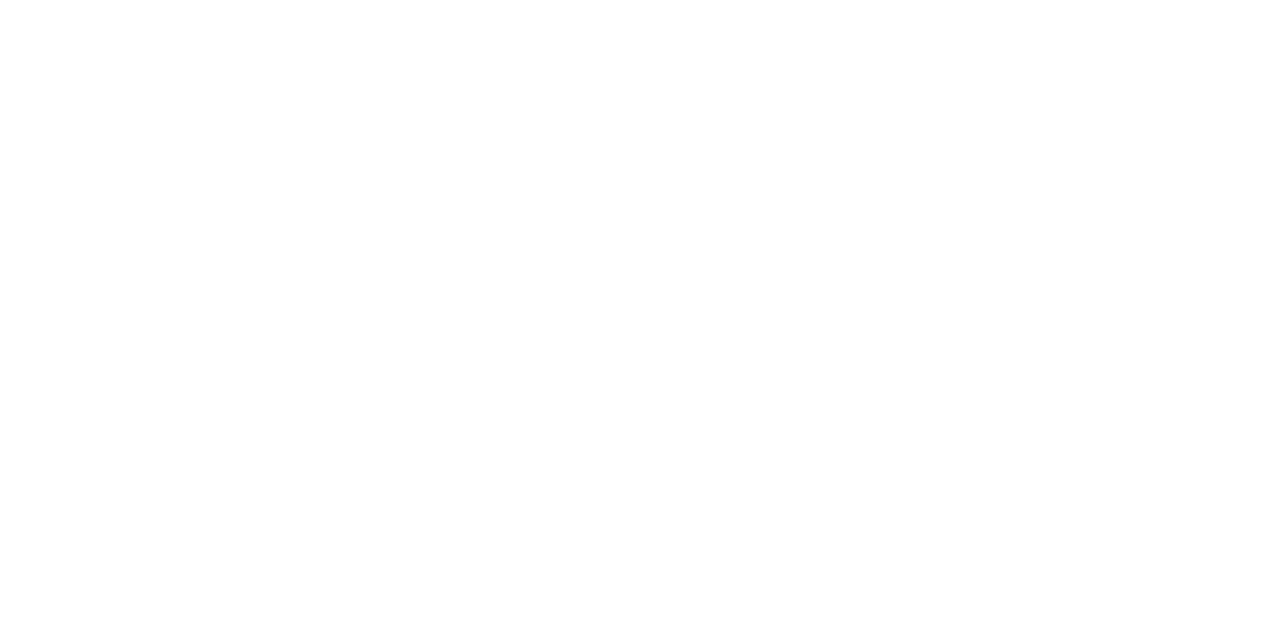
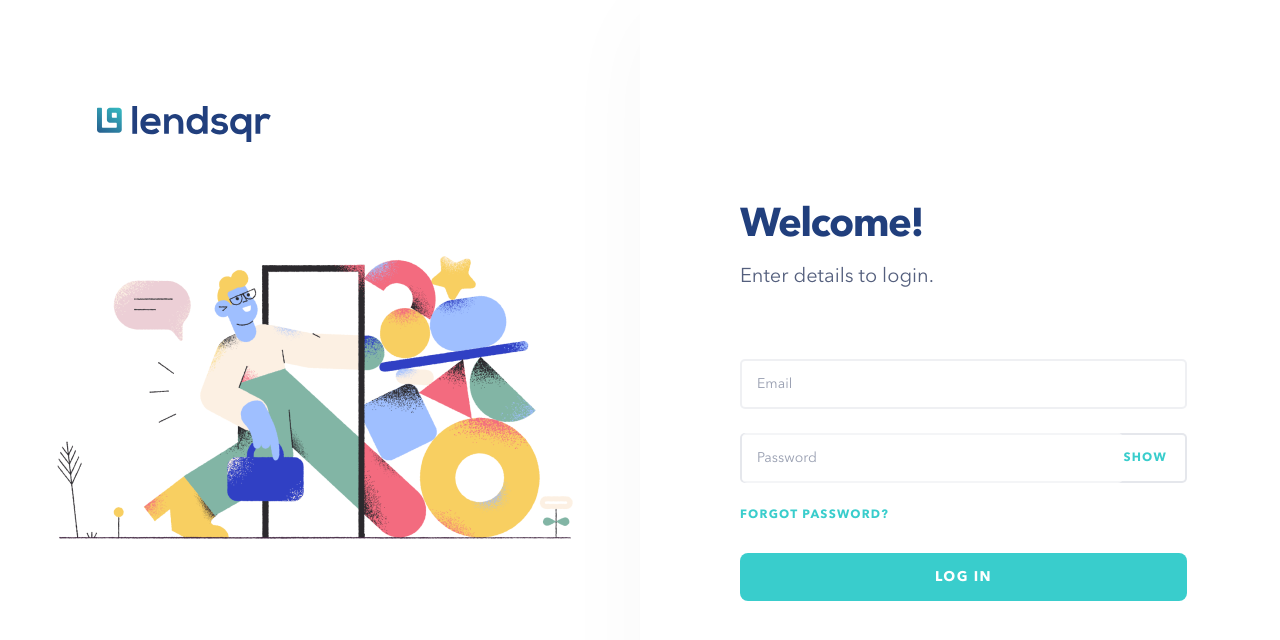
Before and after one commit to bjorndonald/lendsqr-fe-test, a React (Create React App) app: page / in a window 1280 px wide. Shown: the top 640 px of the page. Built offline with nearby package versions, Linux system fonts and the light colour scheme.

Commit message:
Completed Login page in pages/login and features/login

```diff
--- /dev/null
+++ b/src/features/login/leftside/LeftSide.tsx
@@ -0,0 +1,16 @@
+import React from 'react'
+import LogoGraphic from '../../../graphics/Logo.graphic'
+import './leftside.style.scss'
+
+function LeftSide() {
+    return (
+        <div id='left-side'>
+            <a href="/" className="logo">
+                <LogoGraphic />
+            </a>
+            <img src="/images/login/login-graphic.png" alt="" />
+        </div>
+    )
+}
+
+export default LeftSide
--- /dev/null
+++ b/src/features/login/leftside/leftside.style.scss
@@ -0,0 +1,16 @@
+#left-side {
+    width: 50%;
+    height: 100%;
+    position: relative;
+    padding: 106px 97px;
+    background-color: #ffffff;
+
+    img {
+        position: absolute;
+        top: 50%;
+        left: 50%;
+        transform: translate(-50%, -50%);
+        width: 600px;
+        height: auto;
+    }
+}
--- /dev/null
+++ b/src/features/login/rightside/RightSide.tsx
@@ -0,0 +1,40 @@
+import React from 'react'
+import { useNavigate } from 'react-router-dom';
+import './right-side.style.scss'
+
+function RightSide() {
+  const navigate = useNavigate();
+
+  return (
+    <div id='right-side'>
+      <div className="body">
+        <div className="d-flex top flex-column">
+          <h2>Welcome!</h2>
+          <h4>Enter details to login.</h4>
+        </div>
+
+        <form>
+          <div className="form-group">
+            <input type="text" placeholder='Email' />
+          </div>
+          <div className="form-group">
+            <div className="form-password">
+              <input type="text" placeholder='Password' />
+              <a>SHOW</a>
+            </div>
+          </div>
+          <a>FORGOT PASSWORD?</a>
+
+          <button onClick={() => {
+            navigate('/users', { replace: true });
+          }} className='d-flex align-items-center justify-content-center'>
+            LOG IN
+          </button>
+        </form>
+      </div>
+
+    </div>
+  )
+}
+
+export default RightSide
--- /dev/null
+++ b/src/features/login/rightside/right-side.style.scss
@@ -0,0 +1,127 @@
+#right-side {
+    width: 50%;
+    z-index: 3;
+    height: 100%;
+    display: flex;
+    align-items: center;
+    background: #FFFFFF;
+    box-shadow: 0px 15px 90px rgba(0, 0, 0, 0.03);
+
+    .body {
+        width: 447px;
+        margin-left: 100px;
+        display: flex;
+        flex-direction: column;
+
+        .top {
+            margin-bottom: 60px;
+
+            h2 {
+                font-family: 'Avenir Next';
+                font-style: normal;
+                font-weight: 700;
+                font-size: 40px;
+                line-height: 55px;
+                letter-spacing: -0.04em;
+                color: #213F7D;
+                margin-bottom: 10px;
+            }
+
+            h4 {
+                font-family: 'Avenir Next';
+                font-style: normal;
+                font-weight: 400;
+                font-size: 20px;
+                line-height: 27px;
+                color: #545F7D;
+            }
+        }
+
+        form {
+            display: flex;
+            flex-direction: column;
+
+            button {
+                width: 100%;
+                margin-top: 30px;
+                background: #39CDCC;
+                border-radius: 8px;
+                height: 48px;
+                border: none;
+                font-family: 'Avenir Next';
+                font-style: normal;
+                font-weight: 600;
+                font-size: 14px;
+                line-height: 19px;
+                text-align: center;
+                letter-spacing: 0.1em;
+                text-transform: uppercase;
+                color: #FFFFFF;
+            }
+
+            a {
+                font-family: 'Avenir Next';
+                font-style: normal;
+                font-weight: 600;
+                font-size: 12px;
+                line-height: 16px;
+                letter-spacing: 0.1em;
+                text-transform: uppercase;
+                color: #39CDCC;
+            }
+
+            .form-group {
+                margin-bottom: 24px;
+
+                input {
+                    padding: 15px;
+                    width: 100%;
+                    height: 50px;
+                    background: #FFFFFF;
+                    border: 2px solid rgba(84, 95, 125, 0.15);
+                    border-radius: 5px;
+                    font-family: 'Avenir Next';
+                    font-style: normal;
+                    font-weight: 400;
+                    font-size: 14px;
+                    line-height: 14px;
+                    color: #000;
+                    opacity: 0.6;
+                }
+
+                input::placeholder {
+                    color: #545F7D;
+                }
+            }
+
+            .form-password {
+                width: 100%;
+                height: 50px;
+                padding-right: 18px;
+                display: flex;
+                align-items: center;
+                background: #FFFFFF;
+                border: 2px solid rgba(84, 95, 125, 0.15);
+                border-radius: 5px;
+
+                input {
+                    border: none;
+                    outline: none;
+                    padding: 15px;
+                    flex-grow: 1;
+                    height: 100%;
+                    height: 50px;
+                    background: #FFFFFF;
+                    border-radius: 5px;
+                    font-family: 'Avenir Next';
+                    font-style: normal;
+                    font-weight: 400;
+                    font-size: 14px;
+                    line-height: 14px;
+                    color: #000;
+                    opacity: 0.6;
+                }
+            }
+        }
+    }
+}
--- a/src/pages/login/index.tsx
+++ b/src/pages/login/index.tsx
@@ -1,10 +1,13 @@
 import React from 'react'
+import LeftSide from '../../features/login/leftside/LeftSide'
+import RightSide from '../../features/login/rightside/RightSide'
 import './login.scss'
 
 function Login() {
   return (
     <div id='login'>
-
+      <LeftSide />
+      <RightSide />
     </div>
   )
 }
--- a/src/styles/global.scss
+++ b/src/styles/global.scss
@@ -34,3 +34,11 @@
     display: flex;
     flex: 1;
 }
+
+#page {
+    min-height: 100vh;
+    width: 100%;
+    display: flex;
+    flex-direction: column;
+
+}
```
Also changed, not shown: 1 other file (tests, documents, lock files or other folders).
